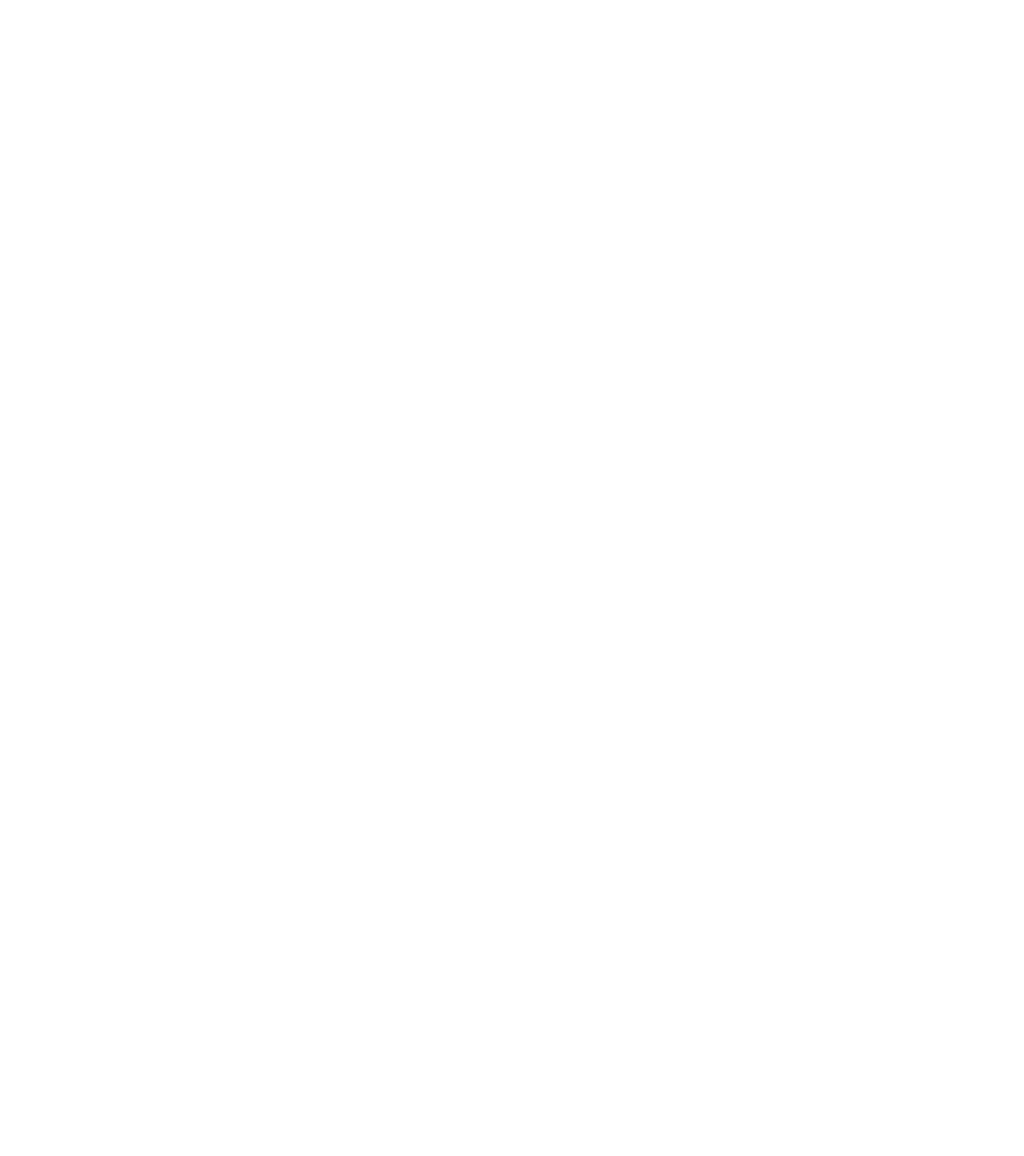
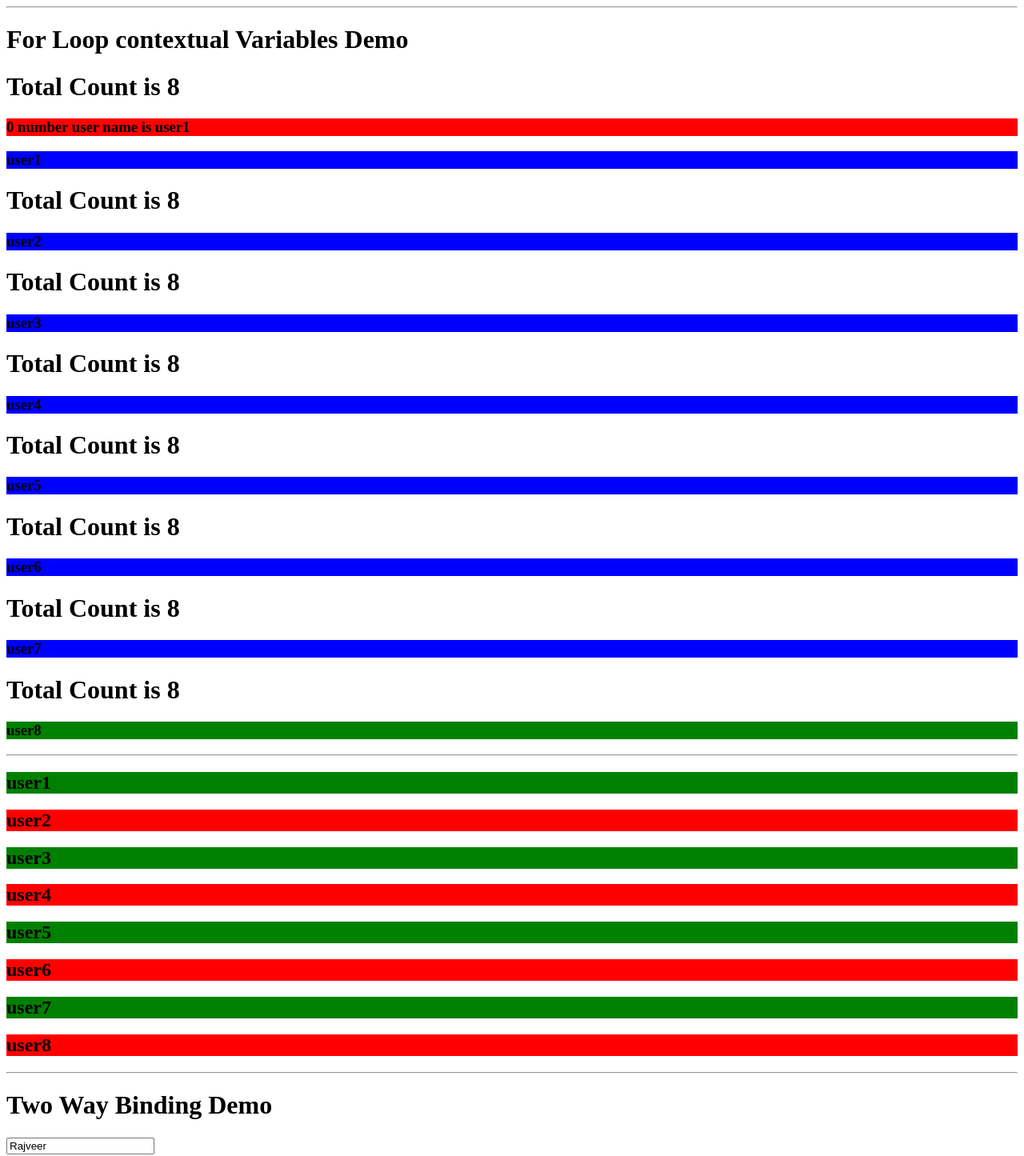
Before and after one commit to Rajveer123/Angular-Project, an Angular app: page / in a window 1280 px wide. Shown: the part 1890-3335 px from the top of the page at 80% size. Before the commit the page ends 1898 px from the top, so only its background shows below. Built offline with nearby package versions, Linux system fonts and the light colour scheme.

Commit message:
Two Way Binding and Foor Loop Contextual Variables

```diff
--- a/src/app/login/login.component.html
+++ b/src/app/login/login.component.html
@@ -117,3 +117,4 @@
   </td>
   }
 </table>
+<app-profile></app-profile>
--- a/src/app/login/login.component.ts
+++ b/src/app/login/login.component.ts
@@ -1,8 +1,9 @@
 import { Component, computed, effect, Signal, signal, WritableSignal } from '@angular/core';
+import { ProfileComponent } from '../profile/profile.component';
 
 @Component({
   selector: 'app-login',
-  imports: [],
+  imports: [ProfileComponent],
   templateUrl: './login.component.html',
   styleUrl: './login.component.css'
 })
--- /dev/null
+++ b/src/app/profile/profile.component.html
@@ -0,0 +1,30 @@
+<hr>
+<h1>For Loop contextual Variables Demo</h1>
+@for(user of users; track user;){
+<h1>Total Count is {{$count}}</h1>
+@if($first){
+    <h3 style="background-color: red;">{{$index}} number user name is {{user}}</h3>
+}
+@if($last){
+    <h3 style="background-color: green;">{{user}}</h3>
+}
+@else {
+    <h3 style="background-color: blue;">{{user}}</h3>
+}
+}
+@empty {
+    <h1>No Users Found.</h1>
+}
+<hr>
+@for(user of users; track user;) {
+    @if($odd) {
+    <h2 style="background-color: red;">{{user}}</h2>
+    }
+    @if($even) {
+    <h2 style="background-color: green;">{{user}}</h2>
+    }
+}
+<hr>
+<h1>Two Way Binding Demo</h1>
+<input type="text" placeholder="enter user name" [(ngModel)]="name"/>
+<h1>Welcome {{name}}</h1>
--- /dev/null
+++ b/src/app/profile/profile.component.ts
@@ -0,0 +1,13 @@
+import { Component } from '@angular/core';
+import { FormsModule } from '@angular/forms';
+
+@Component({
+  selector: 'app-profile',
+  imports: [FormsModule],
+  templateUrl: './profile.component.html',
+  styleUrl: './profile.component.css'
+})
+export class ProfileComponent {
+users = ["user1", "user2", "user3", "user4", "user5", "user6", "user7", "user8"];
+name = "Rajveer";
+}
```
Also changed, not shown: src/app/profile/profile.component.css (added), 1 other file (tests, documents, lock files or other folders).
